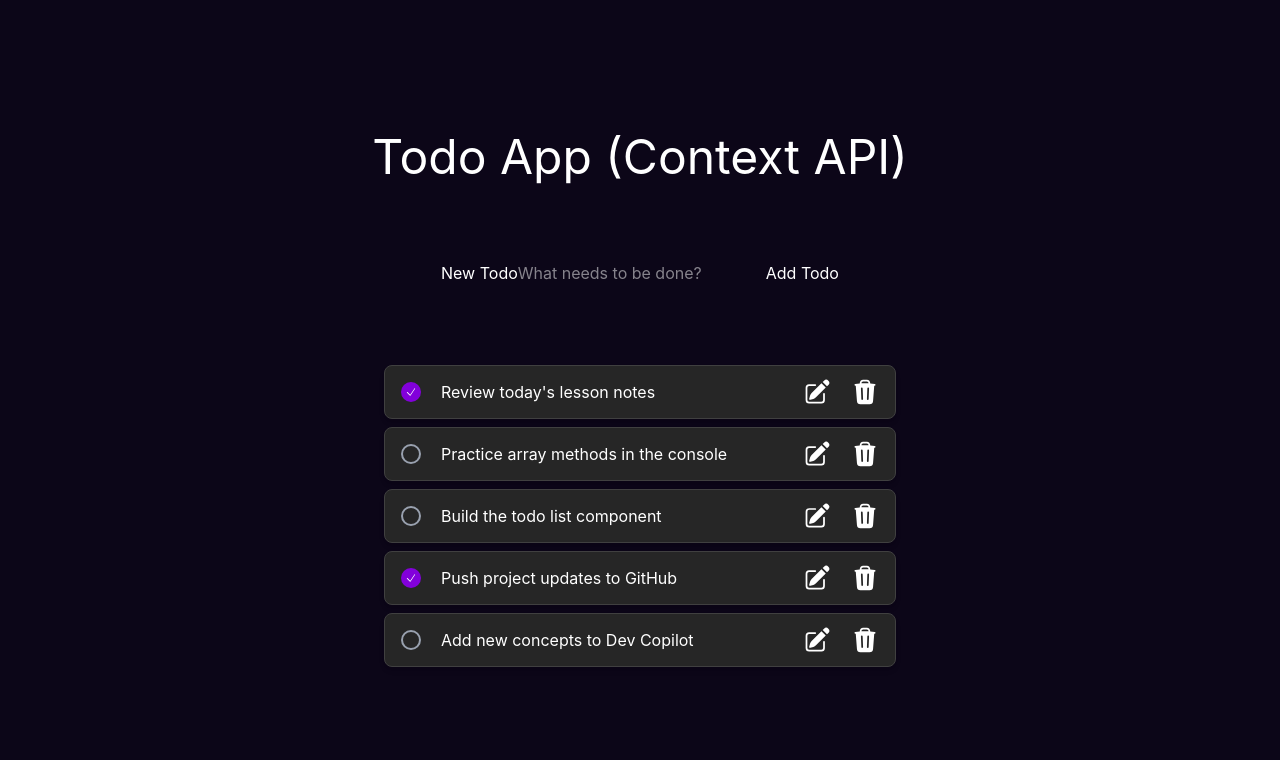
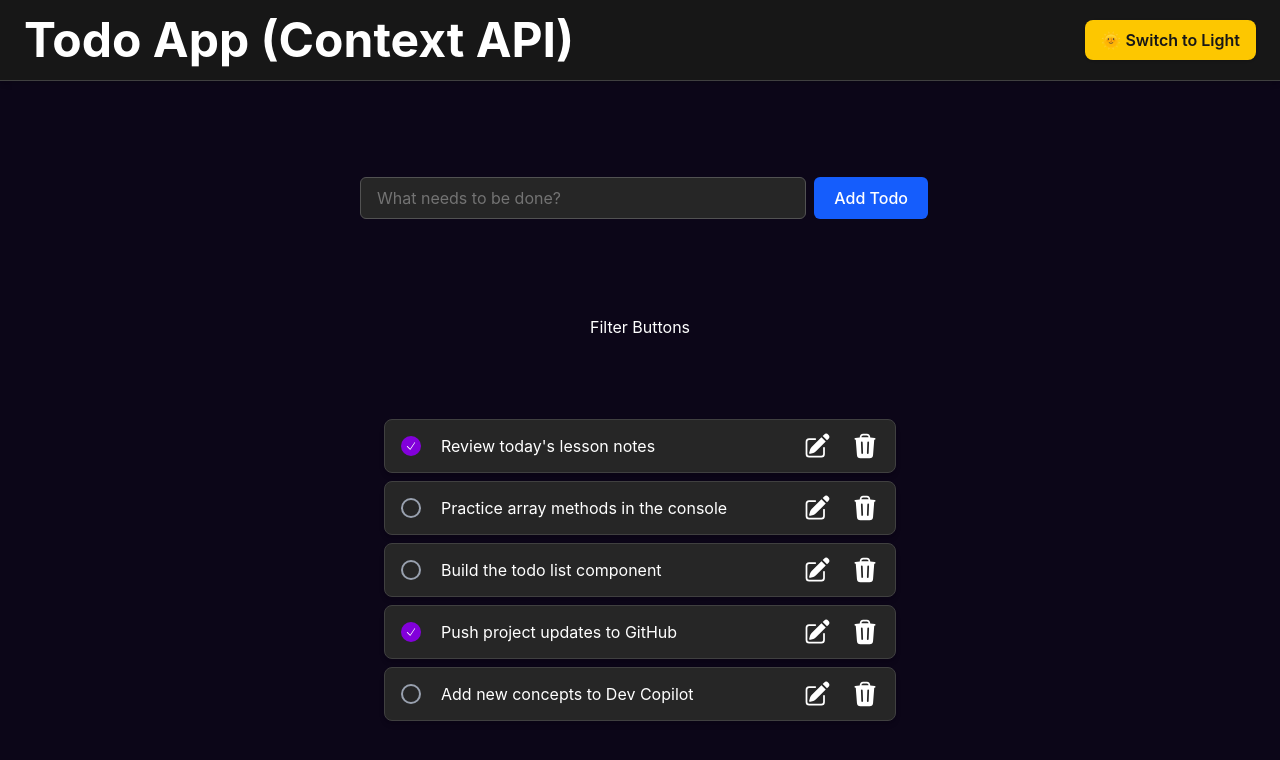
Before and after one commit to shanreed25/context-api-todo, a React (Vite) app: page / in a window 1280 px wide. Shown: the top 760 px of the page. Built offline with nearby package versions, Linux system fonts and the light colour scheme.

Commit message:
added styles for header with mode button and the todo input

```diff
--- a/src/App.tsx
+++ b/src/App.tsx
@@ -1,11 +1,11 @@
 import { useState } from "react";
-import TodoList from "./components/TodoList"
 import { mockTodos } from "./data/mockTodos";
 import type { Todo } from "./types/todo";
-
 import { styles } from "./styles/styles"
 import { TodoContext } from "./context/TodoContext";
 import TodoInput from "./components/TodoInput";
+import TodoList from "./components/TodoList"
+import TodoFilter from "./components/TodoFilter";
 
 
 
@@ -17,11 +17,15 @@ function App() {
   return (
     <div className={styles.app}>
 
-      <header>
-        <h1 className="text-5xl">Todo App (Context API)</h1>
+      <header className={styles.header}>
+        <div className={styles.headerContentConatiner}>
+          <h1 className={styles.headerH1}>Todo App (Context API)</h1>
+          <button className={styles.modeBtn}>🌞 Switch to Light</button>
+        </div>
       </header>
       <TodoContext.Provider value={{todos, setTodos}}>
         <TodoInput />
+        <TodoFilter />
         <TodoList />
 
       </TodoContext.Provider>
--- /dev/null
+++ b/src/components/TodoFilter.tsx
@@ -0,0 +1,10 @@
+
+
+export default function TodoFilter(){
+
+    return (
+        <>
+        <p>Filter Buttons</p>
+        </>
+    )
+}
--- a/src/components/TodoInput.tsx
+++ b/src/components/TodoInput.tsx
@@ -1,14 +1,13 @@
+import { styles } from "../styles/styles";
 
 
 
 export default function TodoInput(){
-
-
     return (
-        <form>
-            <label htmlFor="new-todo">New Todo</label>
-            <input id="new-todo" type="text" placeholder="What needs to be done?"/>
-            <button type="submit">Add Todo</button>
+        <form className="w-full max-w-xl mx-auto flex gap-2 py-4">
+            <label htmlFor="new-todo"></label>
+            <input id="new-todo" type="text" placeholder="What needs to be done?" className={styles.todoInput}/>
+            <button type="submit" className={styles.addTodoBtn}>Add Todo</button>
         </form>
     )
 }
--- a/src/styles/styles.ts
+++ b/src/styles/styles.ts
@@ -1,6 +1,12 @@
 export const styles = {
-    app: "min-h-screen bg-[#0C0618] flex flex-col gap-20 items-center justify-center p-6 text-white",
+    app: "min-h-screen bg-[#0C0618] flex flex-col gap-20 items-center text-white",
+    header: "w-full border-b border-neutral-700 shadow-md bg-neutral-900",
+    headerContentConatiner: "flex items-center justify-between px-6 py-4",
+    headerH1: "text-5xl font-bold text-white",
+    modeBtn: "flex items-center gap-2 bg-yellow-400 hover:bg-yellow-300 text-neutral-900 font-semibold px-4 py-2 rounded-lg shadow transition-colors",
     todoListItem: "flex justify-between items-center gap-4 bg-neutral-800 border border-neutral-700 rounded-lg px-4 py-3 shadow-md hover:bg-neutral-700 transition-colors ",
+    todoInput: "flex-1 bg-neutral-800 border border-neutral-600 rounded-md px-4 py-2 text-white placeholder-neutral-500 focus:outline-none focus:border-blue-500 focus:ring-1 focus:ring-blue-500",
+    addTodoBtn: "bg-blue-600 hover:bg-blue-500 text-white font-medium px-5 py-2 rounded-md transition-colors",
     checkCircleInput: "peer appearance-none h-5 w-5 rounded-full border-2 border-gray-400 checked:bg-purple-700 checked:border-purple-700 cursor-pointer",
     checkIcon: "absolute left-1 h-3 w-3 text-white opacity-0 peer-checked:opacity-100 pointer-events-none",
 }
```
